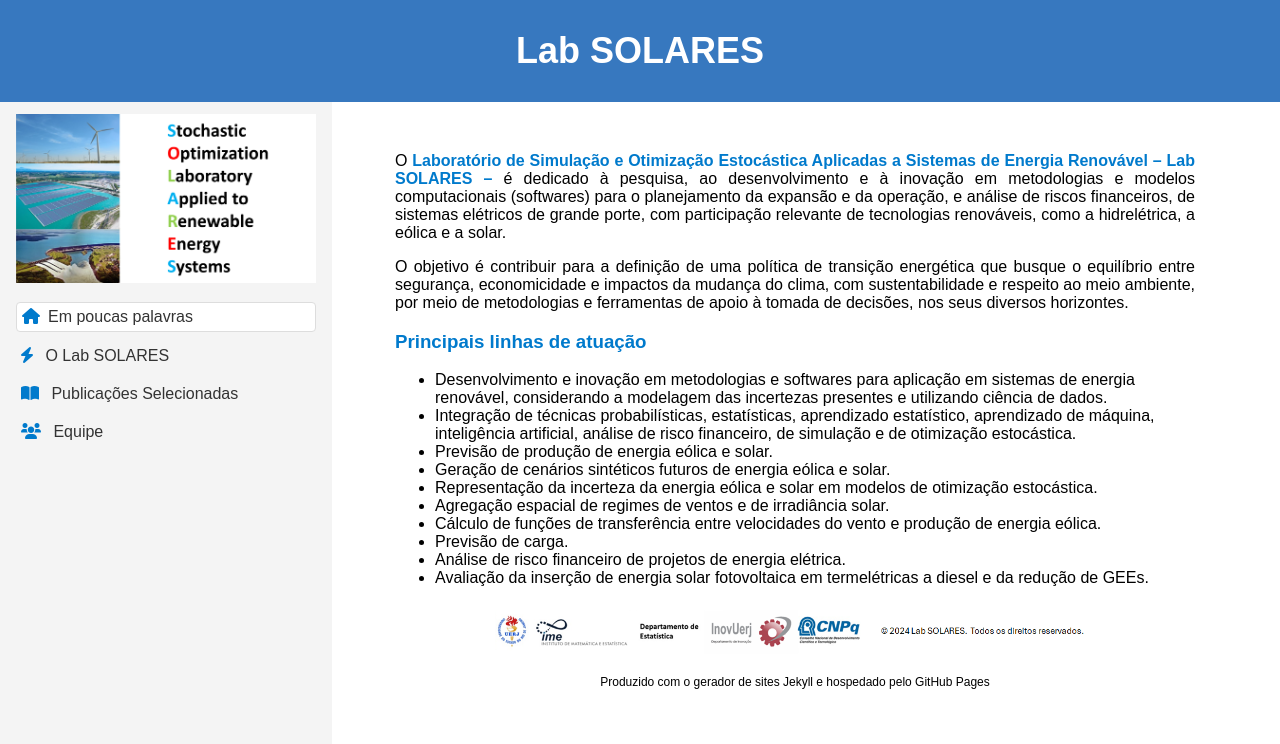
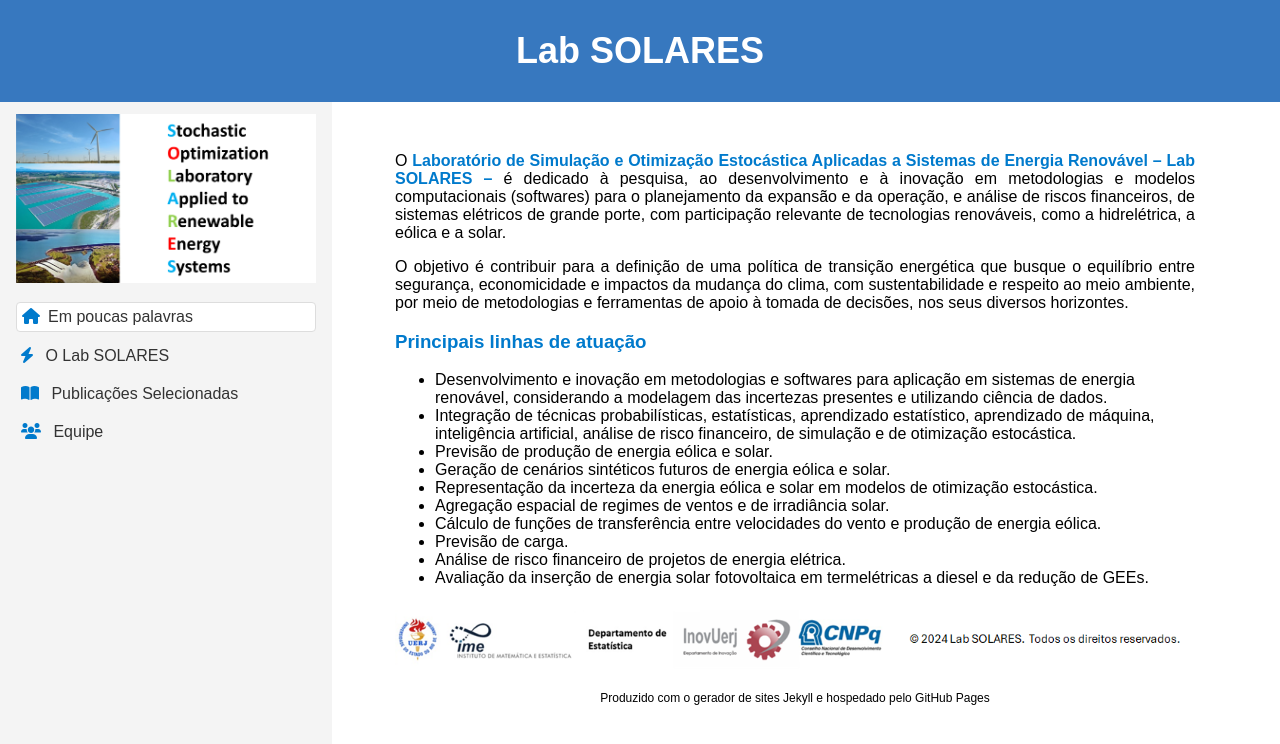
Before and after one commit to LabSolares-UERJ/main, a Jekyll site: the page built from index.html, in a window 1280 px wide. Shown: the top 744 px of the page. Built offline with Jekyll 4.4.1, drawn with Linux system fonts in a browser that asks for light colours.

Commit message:
Update index.html

```diff
--- a/index.html
+++ b/index.html
@@ -29,6 +29,6 @@
         <li>Análise de risco financeiro de projetos de energia elétrica.</li>
         <li>Avaliação da inserção de energia solar fotovoltaica em termelétricas a diesel e da redução de GEEs.</li>
     </ul>
-    <img src="/main/assets/files/imageFooter.png" alt="SOLARES Footer Logo" style="width:75%; height:auto; margin-bottom:0;">
+    <img src="/main/assets/files/imageFooter.png" alt="SOLARES Footer Logo" style="width:100%; height:auto; margin-bottom:0;">
 </div>
 </div>
```
